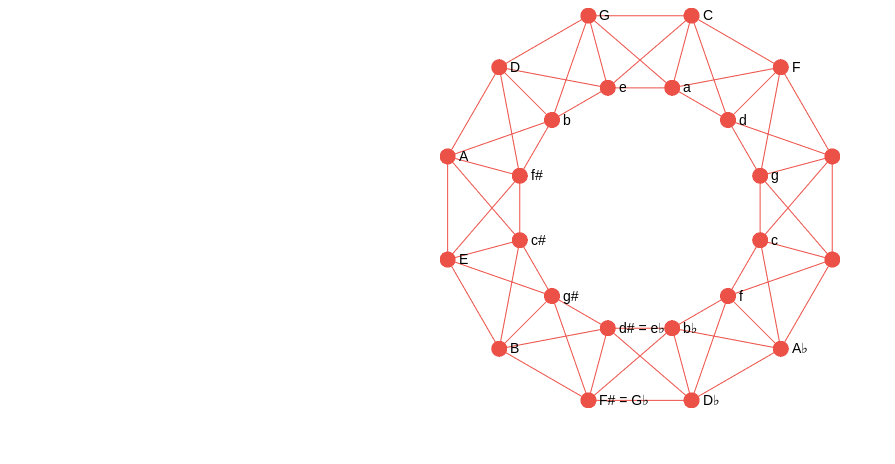
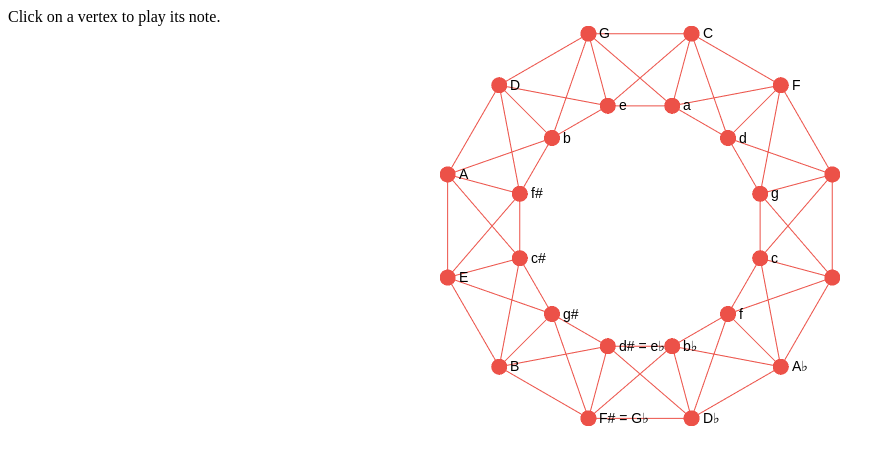
Before and after one commit to benmai/musical-graphs, a plain HTML site: page index.html in a window 1280 px wide. Shown: the whole page, without its empty margins (0-895 px from the left). Drawn offline with Linux system fonts and the light colour scheme.

Commit message:
added simple instructions label

```diff
--- a/index.html
+++ b/index.html
@@ -9,6 +9,7 @@
 </style>
 </head>
 <body>
+<div>Click on a vertex to play its note.</div>
 <div id="container"></div>
 <script src="./inc/shim/Base64.js" type="text/javascript"></script>
 <script src="./inc/shim/Base64binary.js" type="text/javascript"></script>
```
